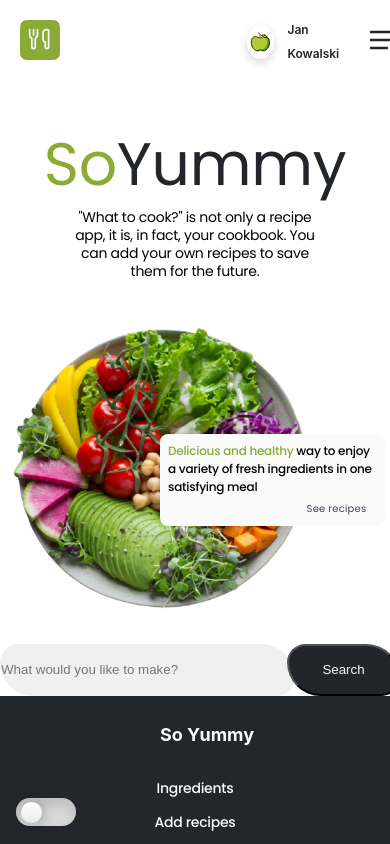
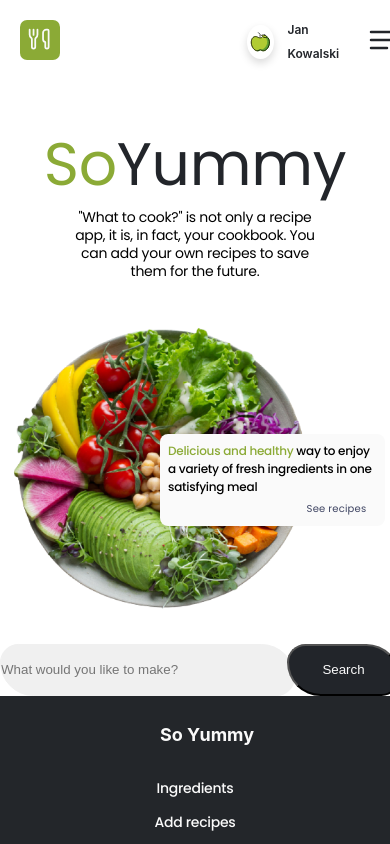
Before and after one commit to bbachara/go-yummy, a React (Create React App) app: page /go-yummy/homepage in a window 390 px wide. Shown: the top 844 px of the page. Built offline with nearby package versions, Linux system fonts and the light colour scheme; some icons are missing.

Commit message:
Update Header
W wersjach mobilnych ukryty w menu hamburger, na dektopie nie.

```diff
--- a/src/components/Header/Header.jsx
+++ b/src/components/Header/Header.jsx
@@ -9,12 +9,14 @@ import styles from './Header.module.css';
 
 const Header = () => {
   const [isMenuOpen, setMenuOpen] = useState(false);
+  const [isDesktop, setIsDesktop] = useState(window.innerWidth >= 1440);
 
   const openMenu = () => setMenuOpen(true);
   const closeMenu = () => setMenuOpen(false);
 
   useEffect(() => {
     const handleResize = () => {
+      setIsDesktop(window.innerWidth >= 1440);
       if (window.innerWidth >= 1440 && isMenuOpen) {
         closeMenu();
       }
@@ -40,7 +42,7 @@ const Header = () => {
           <UserMenu user={user} />
           <MobMenuBurgerBtn openMenu={openMenu} />
           {isMenuOpen && <MobileNavMenu closeMenu={closeMenu} />}
-          <ThemeSwitcher />
+          {(isDesktop || isMenuOpen) && <ThemeSwitcher />}
         </div>
       </header>
     </div>
```
